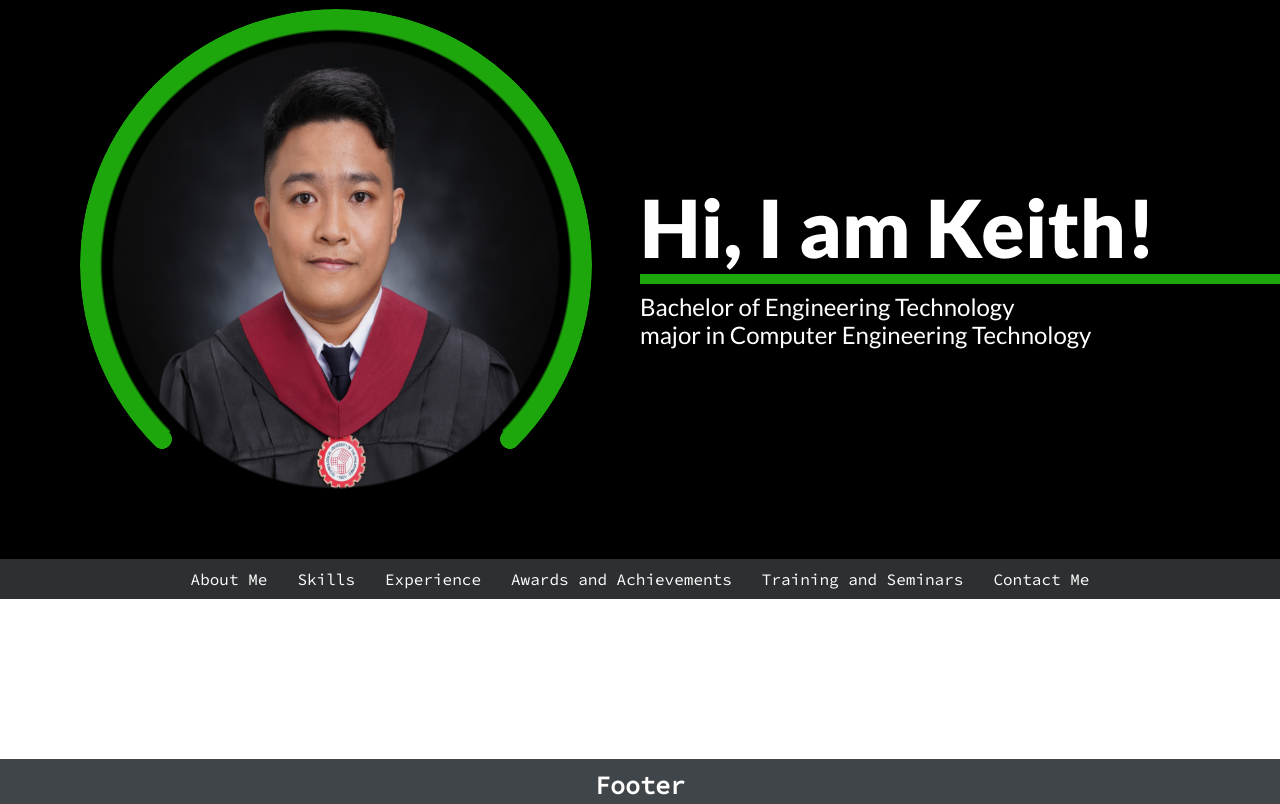
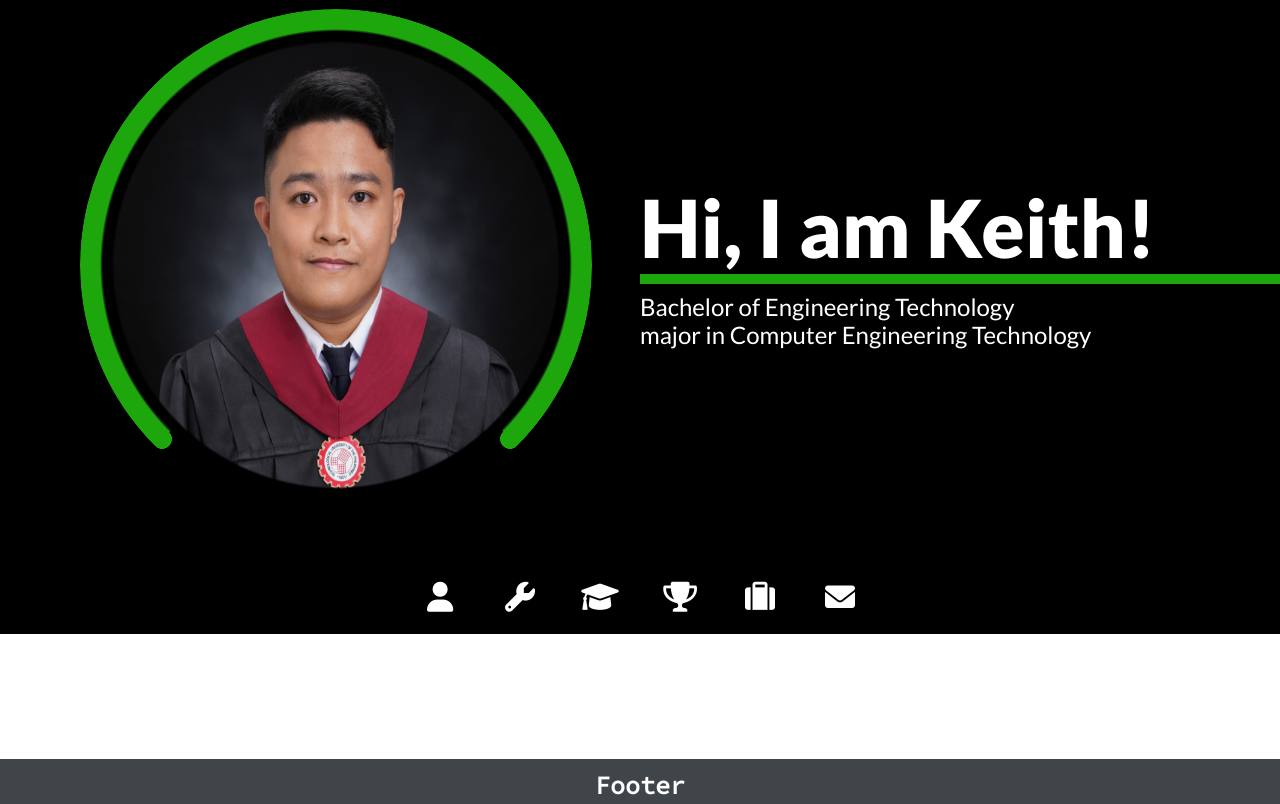
Before and after one commit to LeZione/MyPortfolio, a PHP site: template public/pages/myProfile.php in a window 1280 px wide. Shown: the part 53-857 px from the top of the page. Run offline with PHP 8.4, Linux system fonts and the light colour scheme; the template is opened without the code that fills it, so the values that code supplies are empty; some libraries are stand-ins or nearby versions; some web fonts are replaced.

Commit message:
Navigation Menu

```diff
--- a/public/pages/myProfile.php
+++ b/public/pages/myProfile.php
@@ -9,6 +9,7 @@
         <link rel="preconnect" href="https://fonts.gstatic.com" crossorigin>
         <link href="https://fonts.googleapis.com/css2?family=Familjen+Grotesk&family=Farro&family=Gotu&family=Licorice&family=Livvic:wght@100&family=Lobster&family=M+PLUS+Code+Latin&family=Source+Code+Pro&display=swap" rel="stylesheet">
         <link href="https://fonts.googleapis.com/css2?family=Kanit:ital,wght@0,100;0,200;0,300;0,400;0,500;0,600;0,700;0,800;0,900;1,100;1,200;1,300;1,400;1,500;1,600;1,700;1,800;1,900&family=Lato:ital,wght@0,100;0,300;0,400;0,700;0,900;1,100;1,300;1,400;1,700;1,900&display=swap" rel="stylesheet">
+        <link rel="stylesheet" href="https://cdnjs.cloudflare.com/ajax/libs/font-awesome/6.0.0-beta3/css/all.min.css">
         <link rel="stylesheet" href="reset.css">
     </head>
     <body>
@@ -34,12 +35,12 @@
 
                 <div class="stickyNav">
                     <div class="menu">
-                        <a href="#">About Me</a>
-                        <a href="#">Skills</a>
-                        <a href="#">Experience</a>
-                        <a href="#">Awards and Achievements</a>
-                        <a href="#">Training and Seminars</a>
-                        <a href="#">Contact Me</a>
+                        <a href="#" class="icon-about"><span>About Me</span></a>
+                        <a href="#" class="icon-skills"><span>Skills</span></a>
+                        <a href="#" class="icon-experience"><span>Experience</span></a>
+                        <a href="#" class="icon-awards"><span>Awards and Achievements</span></a>
+                        <a href="#" class="icon-training"><span>Training and Seminars</span></a>
+                        <a href="#" class="icon-contact"><span>Contact Me</span></a>
                     </div>
                 </div>
             </div>
--- a/public/style.css
+++ b/public/style.css
@@ -9,39 +9,100 @@ body{
     font-family: 'Source Code Pro', monospace;
 }
 
-.stickyNav{
-    height: 40px;
+.stickyNav {
+    height: 75px;
     width: 100%;
+    padding: 15px 0;
     position: sticky;
     z-index: 1;
     top: 0;
     left: 0;
-    background-color: rgb(45, 47, 49);
+    background-color: black/*rgb(45, 47, 49)*/;
     overflow-x: hidden;
 }
 
-.menu{
+.menu {
     display: flex;
     justify-content: center;
     align-items: center;
     margin: 0;
     height: 100%;
-    /*top: 60%;
-    left: 50%;
-    transform: translate(0,75%);*/
 }
 
-.menu a{
-    float: left;
-    padding:0 15px 0 15px;
+.menu a {
+    position: relative;
+    border-radius: 5px;
+    margin:0 15px;
+    transition: width 0.3s ease-in-out, border-bottom 0.3s ease-in-out ;
+    overflow: hidden;
+    white-space: nowrap;
+    width: 50px; /* Initial width to fit the icon */
+    /*border: 2px solid #444;*/
+    display: flex;
+    align-items: center;
+    justify-content: center;
+    height: 100%;
     color: white;
     text-decoration: none;
-    display: block;
 }
 
-.menu a:hover{
-    background-color: #ddd;
-    color: black;
+.menu a:hover {
+    width: 330px; /* Adjust width for longer text */
+    /*background-color: #555;*/
+    border-bottom: 4px solid #1ea70c;
+}
+
+.menu a span {
+    font-size: 20px;
+    display: none;
+    opacity: 0;
+    margin-left: 10px;
+    transition: opacity 0.3s ease-in-out, transform 0.3s ease-in-out;
+    transform: translateX(-20px); /* Slide from the left */
+    white-space: nowrap; /* Prevent text wrapping */
+}
+
+.menu a:hover span {
+    display: flex;
+    opacity: 1;
+    transform: translateX(0);
+}
+
+.menu a::before {
+    font-size: 30px; /* Adjust icon size */
+    display: block; /* Ensure icon is visible */
+    line-height: 60px; /* Align icon with the text */
+}
+
+/* Example icons using FontAwesome */
+.icon-about::before {
+    content: "\f007"; /* Example: User icon for 'About Me' */
+    font-family: "FontAwesome";
+}
+
+.icon-skills::before {
+    content: "\f0ad"; /* Example: Wrench icon for 'Skills' */
+    font-family: "FontAwesome";
+}
+
+.icon-experience::before {
+    content: "\f19d"; /* Example: Briefcase icon for 'Experience' */
+    font-family: "FontAwesome";
+}
+
+.icon-awards::before {
+    content: "\f091"; /* Example: Trophy icon for 'Awards and Achievements' */
+    font-family: "FontAwesome";
+}
+
+.icon-training::before {
+    content: "\f0f2"; /* Example: Graduation cap icon for 'Training and Seminars' */
+    font-family: "FontAwesome";
+}
+
+.icon-contact::before {
+    content: "\f0e0"; /* Example: Envelope icon for 'Contact Me' */
+    font-family: "FontAwesome";
 }
 
 .mainSection{
```
